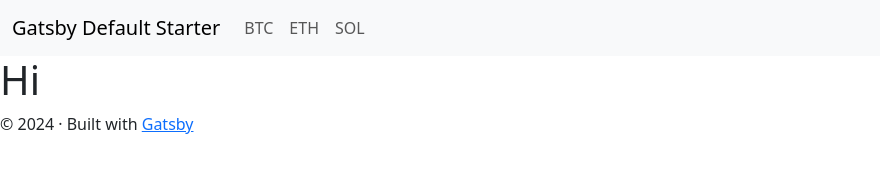
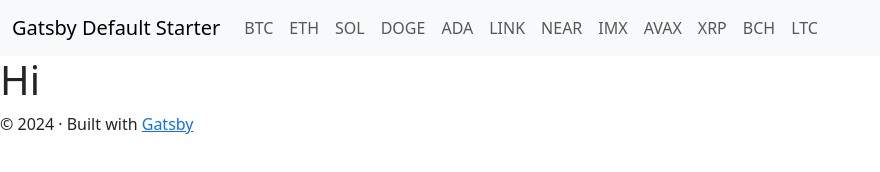
Before and after one commit to souhailmerroun/btc-strategies-website, a Gatsby site: page / in a window 1280 px wide. Shown: the whole page, without its empty margins (0-880 px from the left). Built offline with nearby package versions, Linux system fonts and the light colour scheme; Gatsby itself is replaced by a stand-in of ours.

Commit message:
update array of currencies

```diff
--- a/gatsby-node.js
+++ b/gatsby-node.js
@@ -1,4 +1,5 @@
 const path = require('path'); // Import the path module
+const currencies = require('./src/data/currencies.json'); // Import the list of currencies
 
 /**
  * Implement Gatsby's Node APIs in this file.
@@ -25,7 +26,6 @@ exports.createPages = async ({ actions }) => {
    * Page for strategies
    */
   const template = path.resolve(`src/templates/technical-analysis.js`); // Adjust if necessary
-  const currencies = ["btc", "eth", "sol", "doge", "ada", "link", "near", "imx", "avax", "xrp", "bch", "ltc"]; // Add more currencies as needed
 
   currencies.forEach(currency => {
     createPage({
--- a/src/components/header.js
+++ b/src/components/header.js
@@ -1,5 +1,6 @@
 import * as React from "react";
 import { Link } from "gatsby";
+import currencies from "../data/currencies.json";
 
 const Header = ({ siteTitle }) => (
   <nav className="navbar navbar-expand-lg navbar-light bg-light">
@@ -18,15 +19,11 @@ const Header = ({ siteTitle }) => (
       </button>
       <div className="collapse navbar-collapse" id="navbarNav">
         <ul className="navbar-nav"> {/* ms-auto to push nav to the right */}
-          <li className="nav-item">
-            <Link className="nav-link" to="/technical-analysis/btc">BTC</Link>
-          </li>
-          <li className="nav-item">
-            <Link className="nav-link" to="/technical-analysis/eth">ETH</Link>
-          </li>
-          <li className="nav-item">
-            <Link className="nav-link" to="/technical-analysis/sol">SOL</Link>
-          </li>
+          {currencies.map(currency => (
+            <li key={currency} className="nav-item">
+              <Link className="nav-link" to={`/technical-analysis/${currency}`}>{currency.toUpperCase()}</Link>
+            </li>
+          ))}
         </ul>
       </div>
     </div>
--- /dev/null
+++ b/src/data/currencies.json
@@ -0,0 +1,14 @@
+[
+    "btc",
+    "eth",
+    "sol",
+    "doge",
+    "ada",
+    "link",
+    "near",
+    "imx",
+    "avax",
+    "xrp",
+    "bch",
+    "ltc"
+]
```
